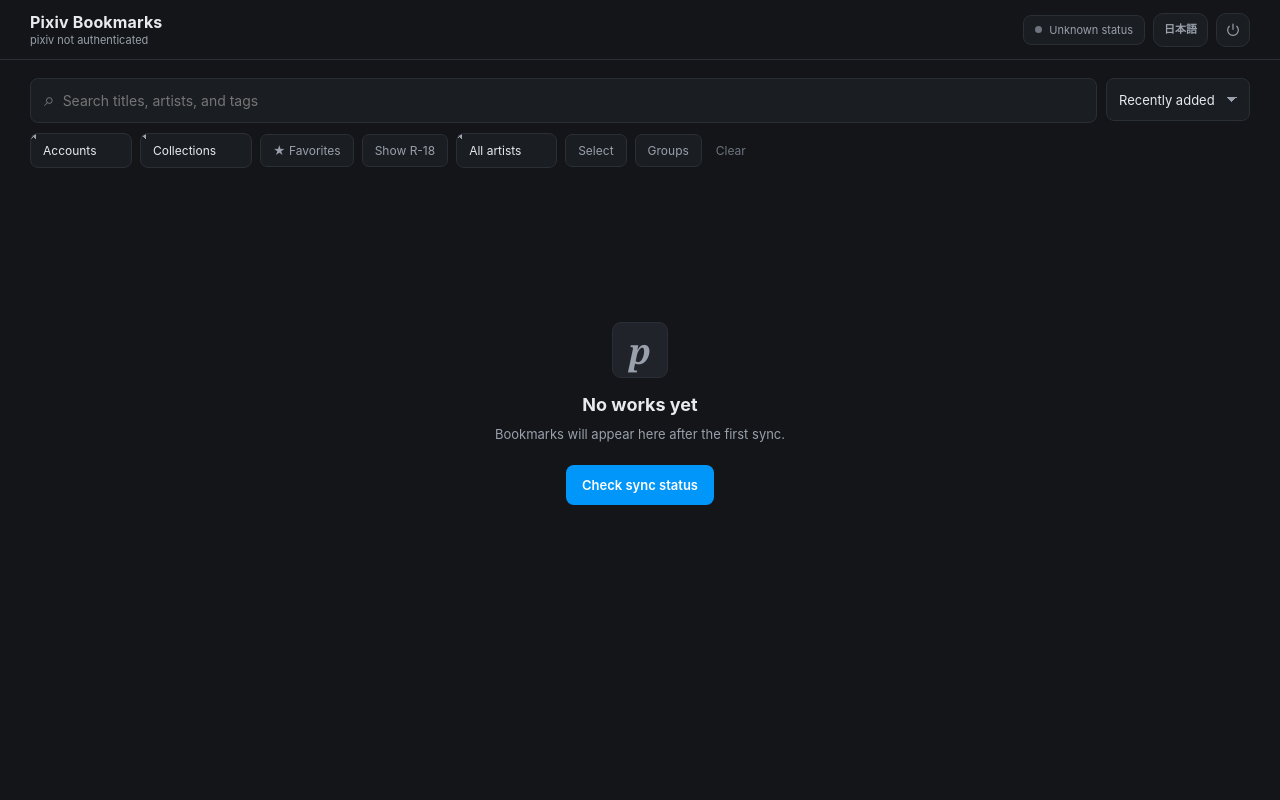
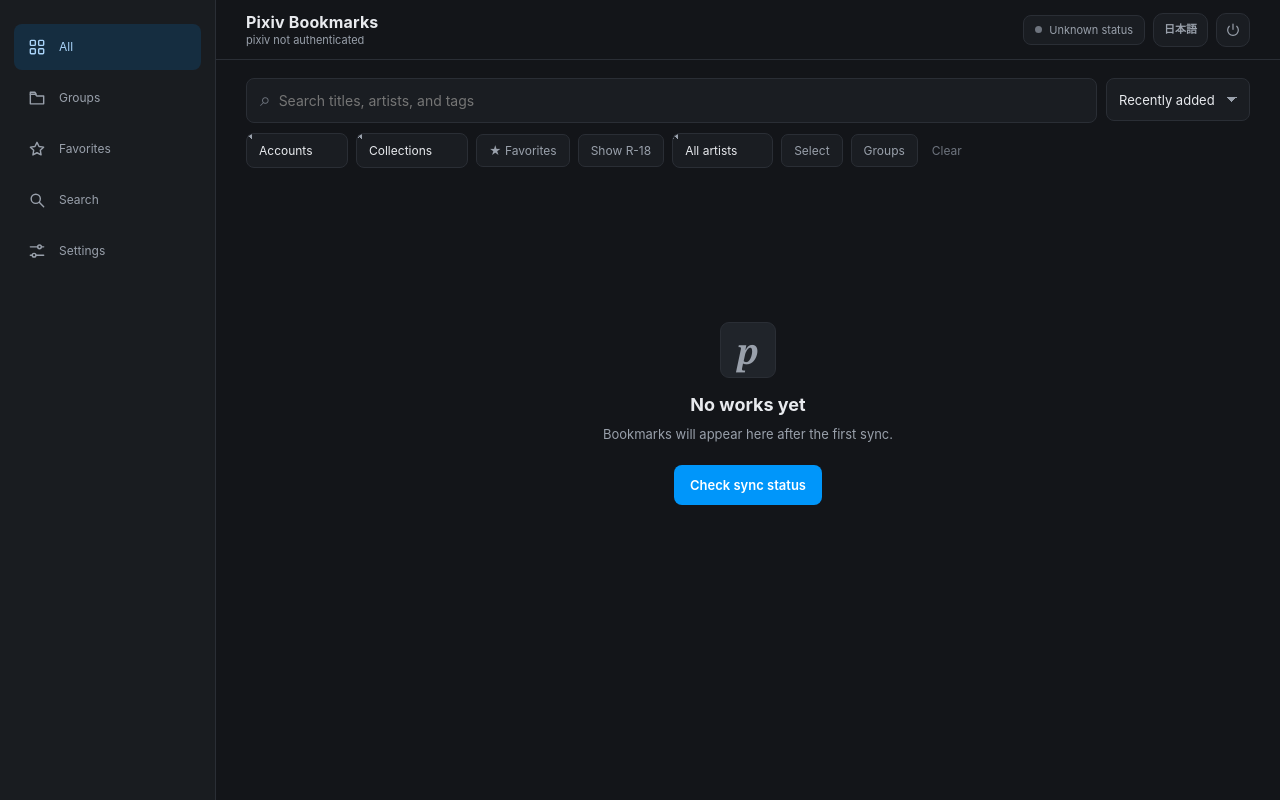
Before and after one commit to Ren9618/pixiv-bookmarks, a FastAPI app: page / in a window 1280 px wide. Run offline with FastAPI, Linux system fonts and the light colour scheme; data that the repository does not hold is empty; parts of the project's set-up code (start-up, migrations or seed data) failed here and were passed over; some libraries are stand-ins or nearby versions.

Commit message:
Add responsive primary navigation
Show All, Groups, Favorites, Search, and Settings on the side for desktop and at the bottom for mobile. Hide the mobile header and bottom navigation while scrolling down, restore them on upward scroll or at the top, and remove the login brand mark.

```diff
--- a/app/pixivapp/static/app.js
+++ b/app/pixivapp/static/app.js
@@ -49,6 +49,7 @@ const lbImage = el("lbImage");
 const lbVideo = el("lbVideo");
 const lbStage = el("lbStage");
 const lbHint = el("lbHint");
+const mobileNavQuery = window.matchMedia("(max-width: 899px)");
 
 const I18n = window.ViewerI18n;
 const t = (key, variables) => I18n.t(key, variables);
@@ -88,6 +89,8 @@ let toastTimer = null;
 let hintTimer = null;
 let lbPointer = null;
 let requestSeq = 0;
+let lastScrollY = Math.max(0, window.scrollY);
+let scrollFrame = 0;
 
 function showToast(message) {
   const toast = el("toast");
@@ -137,6 +140,123 @@ function debounce(fn, delay) {
     clearTimeout(timer);
     timer = setTimeout(() => fn(...args), delay);
   };
+}
+
+function setChromeHidden(hidden) {
+  document.body.classList.toggle(
+    "chrome-hidden",
+    Boolean(hidden) && mobileNavQuery.matches
+  );
+}
+
+function showChrome() {
+  setChromeHidden(false);
+  lastScrollY = Math.max(0, window.scrollY);
+}
+
+function handleChromeScroll() {
+  if (!mobileNavQuery.matches) {
+    setChromeHidden(false);
+    lastScrollY = Math.max(0, window.scrollY);
+    return;
+  }
+
+  const currentY = Math.max(0, window.scrollY);
+  const delta = currentY - lastScrollY;
+  lastScrollY = currentY;
+
+  if (currentY < 36) {
+    setChromeHidden(false);
+    return;
+  }
+  if (
+    document.activeElement === searchInput
+    || !syncPanel.classList.contains("hidden")
+    || !groupPanel.classList.contains("hidden")
+    || !lightbox.classList.contains("hidden")
+  ) {
+    setChromeHidden(false);
+    return;
+  }
+  if (delta > 9) setChromeHidden(true);
+  else if (delta < -7) setChromeHidden(false);
+}
+
+function bindChromeAutoHide() {
+  window.addEventListener(
+    "scroll",
+    () => {
+      if (scrollFrame) return;
+      scrollFrame = requestAnimationFrame(() => {
+        scrollFrame = 0;
+        handleChromeScroll();
+      });
+    },
+    { passive: true }
+  );
+  mobileNavQuery.addEventListener("change", showChrome);
+  searchInput.addEventListener("focus", () => {
+    showChrome();
+    updateNavState();
+  });
+  searchInput.addEventListener("blur", updateNavState);
+}
+
+function updateNavState() {
+  let active = "all";
+  if (!groupPanel.classList.contains("hidden")) active = "groups";
+  else if (!syncPanel.classList.contains("hidden")) active = "settings";
+  else if (document.activeElement === searchInput || state.q) active = "search";
+  else if (state.favorites) active = "favorites";
+
+  document.querySelectorAll("[data-nav]").forEach((item) => {
+    const isActive = item.dataset.nav === active;
+    item.classList.toggle("active", isActive);
+    if (isActive) item.setAttribute("aria-current", "page");
+    else item.removeAttribute("aria-current");
+  });
+}
+
+function resetViewFilters({
+  favorites = false,
+  resetR18 = false,
+  clearAccount = false,
+} = {}) {
+  state.q = "";
+  state.tags = [];
+  state.tagMode = "and";
+  state.artist = "";
+  state.favorites = Boolean(favorites);
+  state.collection = "";
+  if (resetR18) state.r18 = false;
+  if (clearAccount) {
+    state.account = "";
+    accountSelect.value = "";
+    localStorage.removeItem("pixiv-viewer-account");
+    refreshStatus();
+  }
+
+  if (document.activeElement === searchInput) searchInput.blur();
+  searchInput.value = "";
+  artistSelect.value = "";
+  collectionSelect.value = "";
+  localStorage.removeItem("pixiv-viewer-collection");
+  if (resetR18) localStorage.setItem("pixiv-viewer-r18", "0");
+  updateFilterUI();
+  updateCollectionOptions(true);
+  loadTags();
+  loadArtists();
+  resetAndLoad();
+  showChrome();
+  window.scrollTo({ top: 0, behavior: "auto" });
+}
+
+function focusSearch() {
+  showChrome();
+  window.scrollTo({ top: 0, behavior: "smooth" });
+  searchInput.focus({ preventScroll: true });
+  if (searchInput.value) searchInput.select();
+  updateNavState();
 }
 
 function formatDate(value) {
@@ -477,6 +597,7 @@ function resetAndLoad() {
   emptyBox.classList.add("hidden");
   clearSelection();
   updateResultCount();
+  updateNavState();
   loadItems(requestSeq);
 }
 
@@ -1166,7 +1287,12 @@ async function openGroupPanel(tab = "collections") {
   loadCollections();
   loadTagSets();
   updateBodyLock();
-  if (state.selection.size === 0 && state.groupTab === "collections") {
+  updateNavState();
+  if (
+    !mobileNavQuery.matches
+    && state.selection.size === 0
+    && state.groupTab === "collections"
+  ) {
     el("collectionName").focus();
   }
 }
@@ -1174,6 +1300,7 @@ async function openGroupPanel(tab = "collections") {
 function closeGroupPanel() {
   groupPanel.classList.add("hidden");
   updateBodyLock();
+  updateNavState();
 }
 
 function renderCollections() {
@@ -1695,6 +1822,7 @@ async function pasteOAuthCode() {
 function openSyncPanel() {
   syncPanel.classList.remove("hidden");
   updateBodyLock();
+  updateNavState();
   renderSyncDetail(state.status || {});
   refreshStatus();
   loadLog();
@@ -1704,6 +1832,7 @@ function openSyncPanel() {
 function closeSyncPanel() {
   syncPanel.classList.add("hidden");
   updateBodyLock();
+  updateNavState();
 }
 
 async function queueSync(full, accountId = undefined) {
@@ -1843,23 +1972,7 @@ function bindEvents() {
   });
 
   el("clearFilters").addEventListener("click", () => {
-    state.q = "";
-    state.tags = [];
-    state.tagMode = "and";
-    state.artist = "";
-    state.favorites = false;
-    state.r18 = false;
-    state.collection = "";
-    localStorage.setItem("pixiv-viewer-r18", "0");
-    localStorage.removeItem("pixiv-viewer-collection");
-    searchInput.value = "";
-    artistSelect.value = "";
-    collectionSelect.value = "";
-    updateFilterUI();
-    updateCollectionOptions(true);
-    loadTags();
-    loadArtists();
-    resetAndLoad();
+    resetViewFilters({ resetR18: true });
   });
 
   el("tagBar").addEventListener("click", (event) => {
@@ -1913,6 +2026,26 @@ function bindEvents() {
   el("syncPill").addEventListener("click", openSyncPanel);
   document.querySelectorAll("[data-close-sync]").forEach((button) => {
     button.addEventListener("click", closeSyncPanel);
+  });
+
+  document.querySelectorAll("[data-nav]").forEach((button) => {
+    button.addEventListener("click", () => {
+      showChrome();
+      const action = button.dataset.nav;
+      if (action === "all") {
+        if (state.selectMode) setSelectMode(false);
+        resetViewFilters({ clearAccount: true });
+      } else if (action === "favorites") {
+        if (state.selectMode) setSelectMode(false);
+        resetViewFilters({ favorites: true, clearAccount: true });
+      } else if (action === "groups") {
+        openGroupPanel();
+      } else if (action === "search") {
+        focusSearch();
+      } else if (action === "settings") {
+        openSyncPanel();
+      }
+    });
   });
 
   el("groupButton").addEventListener("click", () => openGroupPanel());
@@ -2174,6 +2307,8 @@ async function init() {
   state.collection = localStorage.getItem("pixiv-viewer-collection") || "";
   updateFilterUI();
   bindEvents();
+  bindChromeAutoHide();
+  updateNavState();
   document.addEventListener("viewer:langchange", updateLanguage);
 
   if ("IntersectionObserver" in window) {
--- a/app/pixivapp/static/i18n.js
+++ b/app/pixivapp/static/i18n.js
@@ -14,6 +14,14 @@
       "header.syncStatus": "同期ステータスを開く",
       "header.checking": "確認中",
       "header.logout": "ログアウト",
+
+      "nav.label": "メインナビゲーション",
+      "nav.all": "すべて",
+      "nav.allTitle": "すべての画像",
+      "nav.groups": "グループ",
+      "nav.favorites": "お気に入り",
+      "nav.search": "検索",
+      "nav.settings": "設定",
 
       "filter.label": "フィルター",
       "filter.clear": "クリア",
@@ -284,6 +292,14 @@
       "header.syncStatus": "Open sync status",
       "header.checking": "Checking…",
       "header.logout": "Log out",
+
+      "nav.label": "Main navigation",
+      "nav.all": "All",
+      "nav.allTitle": "All images",
+      "nav.groups": "Groups",
+      "nav.favorites": "Favorites",
+      "nav.search": "Search",
+      "nav.settings": "Settings",
 
       "filter.label": "Filters",
       "filter.clear": "Clear",
--- a/app/pixivapp/static/style.css
+++ b/app/pixivapp/static/style.css
@@ -84,7 +84,6 @@ a {
   min-width: 0;
 }
 
-.login-mark,
 .empty-mark {
   display: grid;
   place-items: center;
@@ -233,6 +227,78 @@ a {
 .lang-button:focus-visible {
   outline: 2px solid var(--accent);
   outline-offset: 2px;
+}
+
+/* ---------------------------------------------------------------- navigation */
+
+.app-nav {
+  position: fixed;
+  right: 0;
+  bottom: 0;
+  left: 0;
+  z-index: 40;
+  display: flex;
+  align-items: stretch;
+  justify-content: space-around;
+  gap: 2px;
+  min-height: calc(58px + var(--safe-bottom));
+  padding: 5px 5px calc(5px + var(--safe-bottom));
+  border-top: 1px solid var(--line);
+  background: rgba(26, 29, 34, 0.97);
+  box-shadow: 0 -10px 30px rgba(0, 0, 0, 0.24);
+  transition: transform 220ms ease, opacity 220ms ease;
+}
+
+.app-nav-item {
+  position: relative;
+  display: flex;
+  flex: 1 1 0;
+  flex-direction: column;
+  align-items: center;
+  justify-content: center;
+  gap: 2px;
+  min-width: 0;
+  min-height: 48px;
+  padding: 3px 2px;
+  border: 0;
+  border-radius: 9px;
+  background: transparent;
+  color: var(--muted);
+  font-size: 10px;
+  line-height: 1.15;
+  cursor: pointer;
+}
+
+.app-nav-item span {
+  max-width: 100%;
+  overflow: hidden;
+  text-overflow: ellipsis;
+  white-space: nowrap;
+}
+
+.app-nav-item svg {
+  width: 21px;
+  height: 21px;
+  flex: 0 0 auto;
+  fill: none;
+  stroke: currentColor;
+  stroke-width: 1.7;
+  stroke-linecap: round;
+  stroke-linejoin: round;
+}
+
+.app-nav-item:hover {
+  color: var(--text);
+}
+
+.app-nav-item:focus-visible {
+  outline: 2px solid var(--accent);
+  outline-offset: -1px;
+}
+
+.app-nav-item.active {
+  background: var(--accent-soft);
+  color: var(--accent-text);
 }
 
 /* ---------------------------------------------------------------- layout */
@@ -1817,6 +1901,42 @@ body.lb-open {
 }
 
 @media (min-width: 900px) {
+  body:not(.login-body) {
+    padding-left: 216px;
+  }
+
+  .app-nav {
+    top: 0;
+    right: auto;
+    bottom: 0;
+    width: 216px;
+    min-height: 0;
+    flex-direction: column;
+    align-items: stretch;
+    justify-content: flex-start;
+    gap: 5px;
+    padding: calc(24px + var(--safe-top)) 14px 18px;
+    border-top: 0;
+    border-right: 1px solid var(--line);
+    box-shadow: none;
+  }
+
+  .app-nav-item {
+    flex: 0 0 auto;
+    flex-direction: row;
+    justify-content: flex-start;
+    gap: 12px;
+    min-height: 46px;
+    padding: 0 13px;
+    border-radius: 8px;
+    font-size: 12px;
+  }
+
+  .app-nav-item svg {
+    width: 20px;
+    height: 20px;
+  }
+
   .grid {
     grid-template-columns: repeat(auto-fill, minmax(190px, 1fr));
   }
--- a/app/pixivapp/templates/index.html
+++ b/app/pixivapp/templates/index.html
@@ -9,7 +9,7 @@
   <title>{{ app_name }}</title>
   <link rel="manifest" href="/manifest.webmanifest">
   <link rel="icon" href="/static/icon.svg" type="image/svg+xml">
-  <link rel="stylesheet" href="/static/style.css?v=20261103-7">
+  <link rel="stylesheet" href="/static/style.css?v=20261103-8">
 </head>
 <body>
   <header class="topbar">
@@ -33,6 +33,46 @@
       </a>
     </div>
   </header>
+
+  <nav id="appNav" class="app-nav" data-i18n-aria-label="nav.label" aria-label="メインナビゲーション">
+    <button class="app-nav-item active" type="button" data-nav="all" aria-current="page" data-i18n-aria-label="nav.allTitle" aria-label="すべての画像">
+      <svg viewBox="0 0 24 24" aria-hidden="true" focusable="false">
+        <rect x="4" y="4" width="6" height="6" rx="1"></rect>
+        <rect x="14" y="4" width="6" height="6" rx="1"></rect>
+        <rect x="4" y="14" width="6" height="6" rx="1"></rect>
+        <rect x="14" y="14" width="6" height="6" rx="1"></rect>
+      </svg>
+      <span data-i18n="nav.all">すべて</span>
+    </button>
+    <button class="app-nav-item" type="button" data-nav="groups" data-i18n-aria-label="nav.groups" aria-label="グループ">
+      <svg viewBox="0 0 24 24" aria-hidden="true" focusable="false">
+        <path d="M4 7.5h6l1.6 2H20v9.5H4z"></path>
+        <path d="M4 7.5V5h5.4l1.6 2.5"></path>
+      </svg>
+      <span data-i18n="nav.groups">グループ</span>
+    </button>
+    <button class="app-nav-item" type="button" data-nav="favorites" data-i18n-aria-label="nav.favorites" aria-label="お気に入り">
+      <svg viewBox="0 0 24 24" aria-hidden="true" focusable="false">
+        <path d="m12 4 2.45 4.96 5.48.8-3.96 3.86.93 5.46L12 16.5l-4.9 2.58.93-5.46-3.96-3.86 5.48-.8z"></path>
+      </svg>
+      <span data-i18n="nav.favorites">お気に入り</span>
+    </button>
+    <button class="app-nav-item" type="button" data-nav="search" data-i18n-aria-label="nav.search" aria-label="検索">
+      <svg viewBox="0 0 24 24" aria-hidden="true" focusable="false">
+        <circle cx="10.5" cy="10.5" r="5.5"></circle>
+        <path d="m15 15 5 5"></path>
+      </svg>
+      <span data-i18n="nav.search">検索</span>
+    </button>
+    <button class="app-nav-item" type="button" data-nav="settings" data-i18n-aria-label="nav.settings" aria-label="設定">
+      <svg viewBox="0 0 24 24" aria-hidden="true" focusable="false">
+        <path d="M4 7h9M17.5 7H20M4 17h2.5M11 17h9"></path>
+        <circle cx="15" cy="7" r="2.2"></circle>
+        <circle cx="8.5" cy="17" r="2.2"></circle>
+      </svg>
+      <span data-i18n="nav.settings">設定</span>
+    </button>
+  </nav>
 
   <main class="page">
     <section class="toolbar" data-i18n-aria-label="filter.label" aria-label="フィルター">
@@ -249,7 +289,7 @@
 
   <div id="toast" class="toast hidden" role="status"></div>
 
-  <script src="/static/i18n.js?v=20261103-7" defer></script>
-  <script src="/static/app.js?v=20261103-7" defer></script>
+  <script src="/static/i18n.js?v=20261103-8" defer></script>
+  <script src="/static/app.js?v=20261103-8" defer></script>
 </body>
 </html>
--- a/app/pixivapp/templates/login.html
+++ b/app/pixivapp/templates/login.html
@@ -6,12 +6,11 @@
   <meta name="theme-color" content="#131519">
   <title>ログイン | {{ app_name }}</title>
   <link rel="icon" href="/static/icon.svg" type="image/svg+xml">
-  <link rel="stylesheet" href="/static/style.css?v=20261103-7">
+  <link rel="stylesheet" href="/static/style.css?v=20261103-8">
 </head>
 <body class="login-body" data-title-key="login.pageTitle" data-app-name="{{ app_name }}">
   <main class="login-wrap">
     <div class="login-card">
-      <div class="login-mark" aria-hidden="true">p</div>
       <h1>{{ app_name }}</h1>
       <p class="login-sub" data-i18n="login.subtitle">ブックマークビューワー</p>
 
@@ -29,6 +28,6 @@
       <button id="langToggle" class="lang-button login-lang" type="button" lang="en" aria-label="Switch to English">EN</button>
     </div>
   </main>
-  <script src="/static/i18n.js?v=20261103-7" defer></script>
+  <script src="/static/i18n.js?v=20261103-8" defer></script>
 </body>
 </html>
```
Also changed, not shown: other parts of app/pixivapp/static/style.css (+26 -13 lines), README.ja.md (+2 -0 lines), tests/test_api.py (+10 -0 lines), CHANGELOG.md, README.md.
